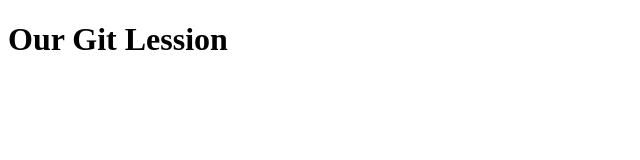
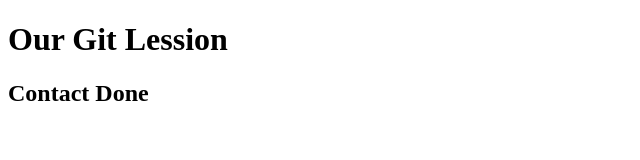
Before and after one commit to YeyintThway13/git-testing, a plain HTML site: page index.html in a window 1280 px wide. Shown: the whole page, without its empty margins (0-640 px from the left). Drawn offline with Linux system fonts and the light colour scheme.

Commit message:
done contact

```diff
--- a/index.html
+++ b/index.html
@@ -8,5 +8,6 @@
   </head>
   <body>
     <h1>Our Git Lession</h1>
+    <h2>Contact Done</h2>
   </body>
 </html>
```
